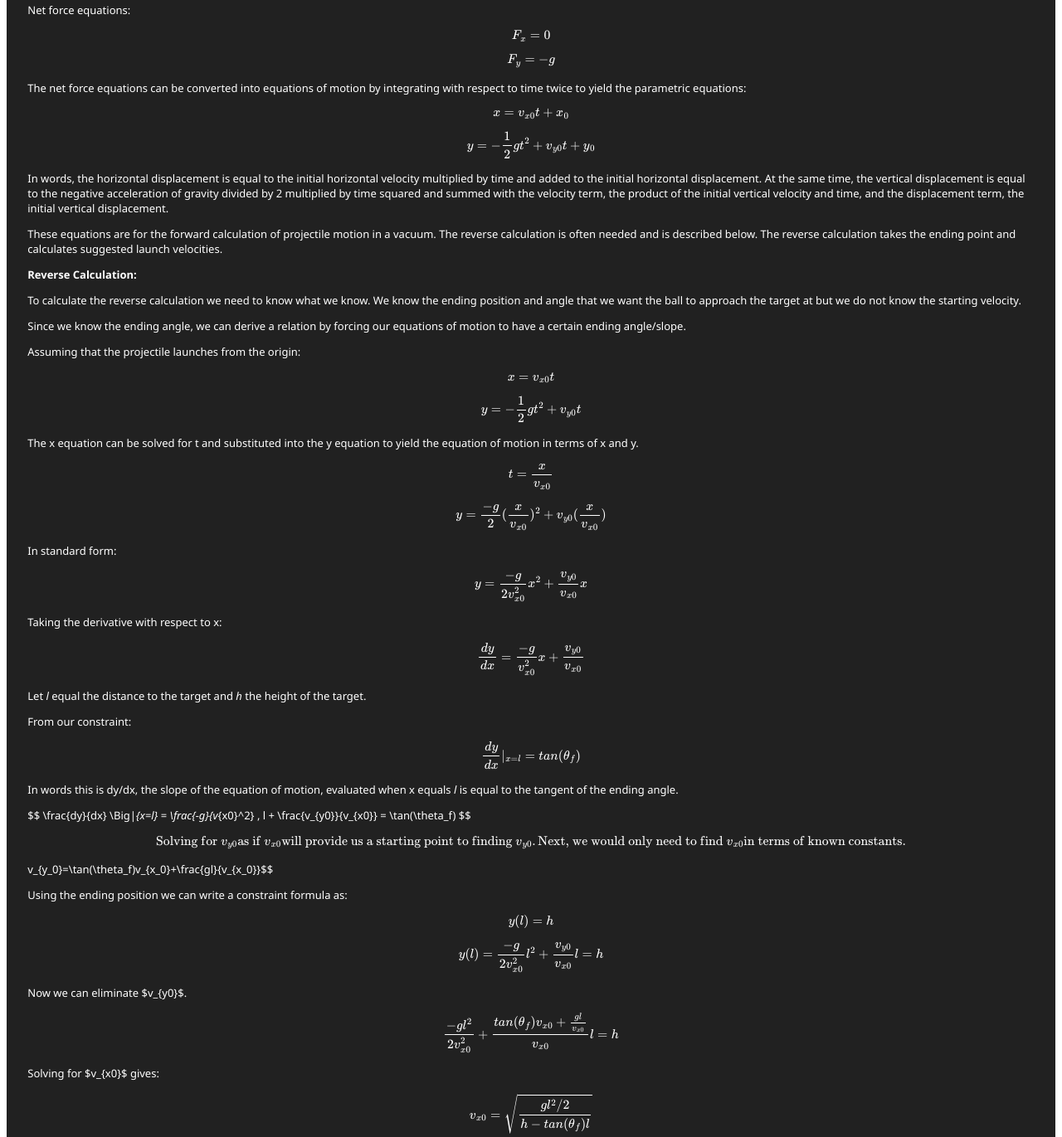
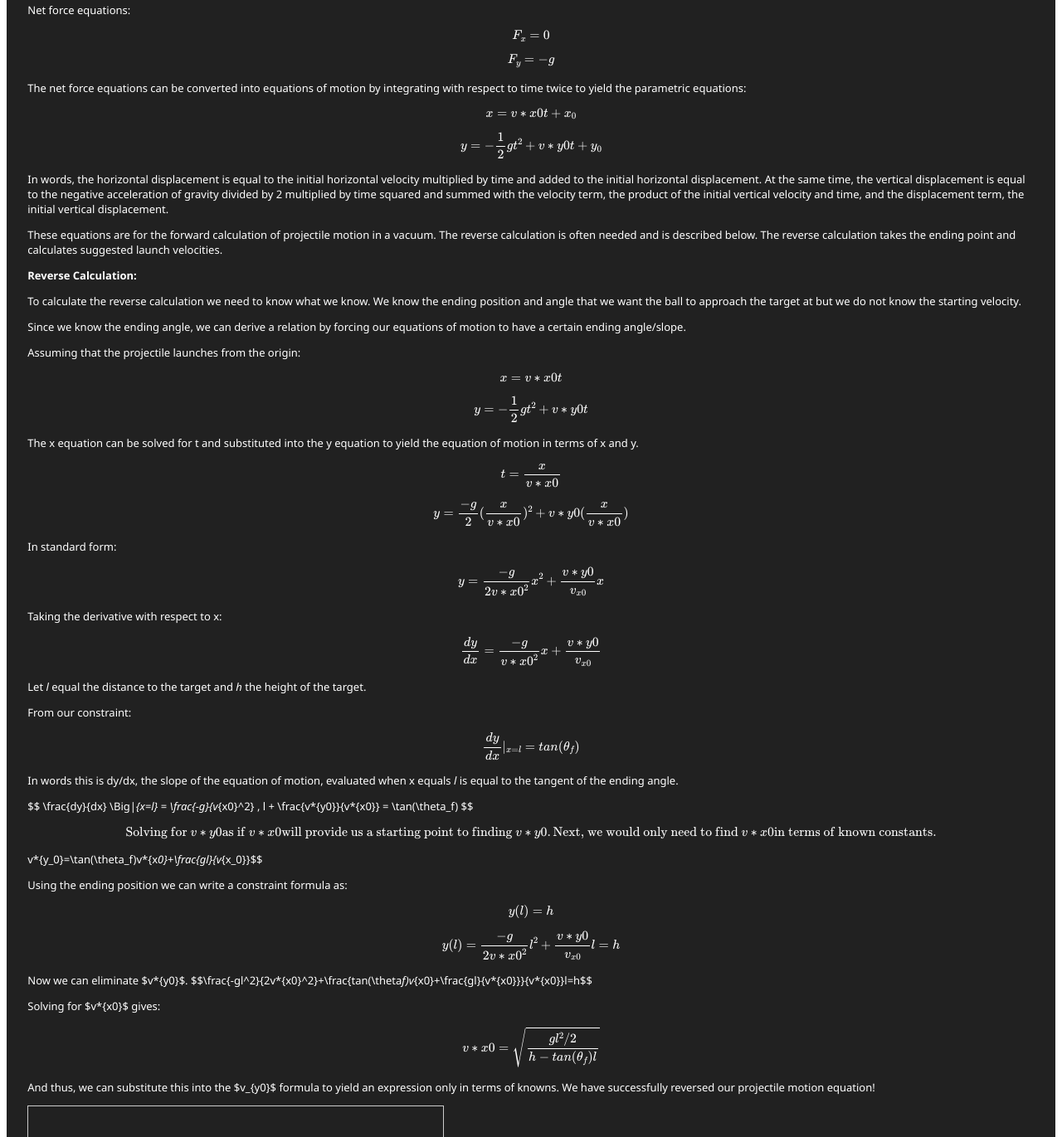
Before and after one commit to TexasTorque/TorqueLearn3, an Astro site: page /cad/projectiles in a window 1280 px wide. Shown: the part 787-2158 px from the top of the page at 83% size. Built offline with nearby package versions, Linux system fonts and the light colour scheme; Astro itself is replaced by a stand-in of ours; grey boxes are pictures that could not be loaded.

Commit message:
Update Cad Pages “Projectiles”

```diff
--- a/src/content/cad/Projectiles.md
+++ b/src/content/cad/Projectiles.md
@@ -1,10 +1,8 @@
 ---
-title: "Projectiles"
+title: Projectiles
 date: 2025-09-29
-author: "Michael Menezes"
+author: Michael Menezes
 ---
-
-
 # Projectiles
 
 ## Intro
@@ -33,8 +31,8 @@ $$F_y=-g$$
 
 The net force equations can be converted into equations of motion by integrating with respect to time twice to yield the parametric equations:
 
-$$x=v_{x0}t+x_0$$
-$$y=-\frac{1}{2}gt^2+v_{y0}t+y_0$$
+$$x=v*{x0}t+x_0$$
+$$y=-\frac{1}{2}gt^2+v*{y0}t+y_0$$
 
 In words, the horizontal displacement is equal to the initial horizontal velocity multiplied by time and added to the initial horizontal displacement. At the same time, the vertical displacement is equal to the negative acceleration of gravity divided by 2 multiplied by time squared and summed with the velocity term, the product of the initial vertical velocity and time, and the displacement term, the initial vertical displacement.
 
@@ -47,43 +45,43 @@ To calculate the reverse calculation we need to know what we know. We know the e
 Since we know the ending angle, we can derive a relation by forcing our equations of motion to have a certain ending angle/slope.
 
 Assuming that the projectile launches from the origin:
-$$x=v_{x0}t$$
-$$y=-\frac{1}{2}gt^2+v_{y0}t$$
+$$x=v*{x0}t$$
+$$y=-\frac{1}{2}gt^2+v*{y0}t$$
 
 The x equation can be solved for t and substituted into the y equation to yield the equation of motion in terms of x and y.
-$$t=\frac{x}{v_{x0}}$$
-$$y=\frac{-g}{2}(\frac{x}{v_{x0}})^2+v_{y0}(\frac{x}{v_{x0}})$$
+$$t=\frac{x}{v*{x0}}$$
+$$y=\frac{-g}{2}(\frac{x}{v*{x0}})^2+v*{y0}(\frac{x}{v*{x0}})$$
 
 In standard form:
-$$y=\frac{-g}{2v_{x0}^2}x^2+\frac{v_{y0}}{v_{x0}}x$$
+$$y=\frac{-g}{2v*{x0}^2}x^2+\frac{v*{y0}}{v_{x0}}x$$
 
 Taking the derivative with respect to x:
-$$\frac{dy}{dx}=\frac{-g}{v_{x0}^2}x+\frac{v_{y0}}{v_{x0}}$$
+$$\frac{dy}{dx}=\frac{-g}{v*{x0}^2}x+\frac{v*{y0}}{v_{x0}}$$
 
 Let *l* equal the distance to the target and *h* the height of the target.
 
 From our constraint:
 $$\frac{dy}{dx}|_{x=l}=tan(\theta_f)$$
 
-In words this is dy/dx, the slope of the equation of motion, evaluated when x equals _l_ is equal to the tangent of the ending angle.
+In words this is dy/dx, the slope of the equation of motion, evaluated when x equals *l* is equal to the tangent of the ending angle.
 
 $$
-\frac{dy}{dx} \Big|_{x=l} = \frac{-g}{v_{x0}^2} \, l + \frac{v_{y0}}{v_{x0}} = \tan(\theta_f)
+\frac{dy}{dx} \Big|*{x=l} = \frac{-g}{v*{x0}^2} , l + \frac{v*{y0}}{v*{x0}} = \tan(\theta_f)
 $$
 
 $$
-\text{Solving for }v_{y0} \text{as if } v_{x0} \text{will provide us a starting point to finding } v_{y0}. \text{Next, we would only need to find }v_{x0} \text{in terms of known constants.}
-$$v_{y_0}=\tan(\theta_f)v_{x_0}+\frac{gl}{v_{x_0}}$$
+\text{Solving for }v*{y0} \text{as if } v*{x0} \text{will provide us a starting point to finding } v*{y0}. \text{Next, we would only need to find }v*{x0} \text{in terms of known constants.}
+$$v*{y_0}=\tan(\theta_f)v*{x*0}+\frac{gl}{v*{x_0}}$$
 
 Using the ending position we can write a constraint formula as:
 $$y(l)=h$$
-$$y(l)=\frac{-g}{2v_{x0}^2}l^2+\frac{v_{y0}}{v_{x0}}l=h$$
+$$y(l)=\frac{-g}{2v*{x0}^2}l^2+\frac{v*{y0}}{v_{x0}}l=h$$
 
-Now we can eliminate $v_{y0}$.
-$$\frac{-gl^2}{2v_{x0}^2}+\frac{tan(\theta_f)v_{x0}+\frac{gl}{v_{x0}}}{v_{x0}}l=h$$
+Now we can eliminate $v*{y0}$.
+$$\frac{-gl^2}{2v*{x0}^2}+\frac{tan(\theta*f)v*{x0}+\frac{gl}{v*{x0}}}{v*{x0}}l=h$$
 
-Solving for $v_{x0}$ gives:
-$$v_{x0}=\sqrt{\frac{gl^2/2}{h-tan(\theta_f)l}}$$
+Solving for $v*{x0}$ gives:
+$$v*{x0}=\sqrt{\frac{gl^2/2}{h-tan(\theta_f)l}}$$
 
 And thus, we can substitute this into the $v_{y0}$ formula to yield an expression only in terms of knowns. We have successfully reversed our projectile motion equation!
 
@@ -99,12 +97,9 @@ $$\text{Linear drag: }F_D=kv$$
 
 $$\text{Quadratic drag: }F_D=kv^2$$
 
-_k_ is basically a fudge factor that needs to be determined experimentally or found using the formula $\frac{1}{2}\rho C_DA$ where $\rho$ is the density of air, $C_D$ is a number representing the "complex dependencies" which can be found using a table and referencing the shape of the projectile, and A is the reference/often cross-sectional area.
+*k* is basically a fudge factor that needs to be determined experimentally or found using the formula $\frac{1}{2}\rho C_DA$ where $\rho$ is the density of air, $C_D$ is a number representing the "complex dependencies" which can be found using a table and referencing the shape of the projectile, and A is the reference/often cross-sectional area.
 
 The density of air: 1.225 kg/m^3
-
-CD:
-![Complex Dependencies Reference](../../../public/imgs/DragCoefficientTable.png)
 
 Linear drag has a closed form for its equations of motion while quadratic drag does not and must be found using numerical approximations like Euler's method.
 
@@ -127,6 +122,7 @@ Since I do not understand the math, this section will only provide how I underst
 Some reference images:
 
 ![Magnus Effect Static Diagram](../../../public/imgs/MagnusEffectStationaryDiagram.png)
+
 ![Magnus Effect Animation](../../../public/imgs/MagnusEffectAnimatedDiagram.gif)
 
 My shortcut yet likely flawed way to remembering the direction of the effect:
```
